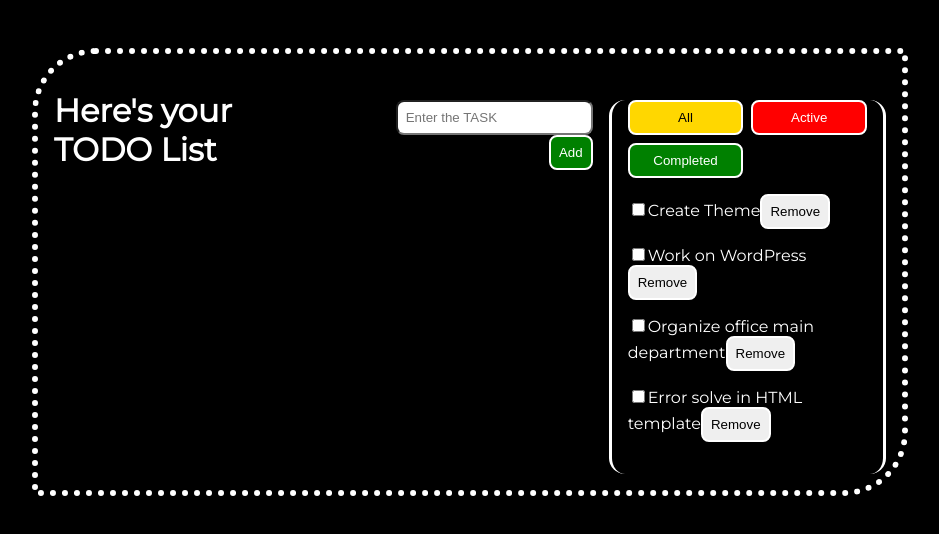
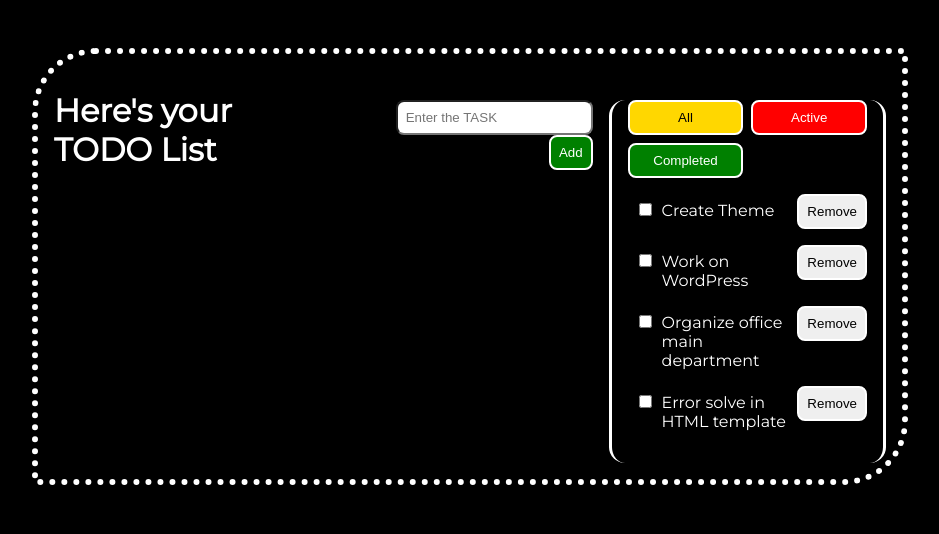
Before and after one commit to VIGNESHWAR-RV/my-todolist, a React (Create React App) app: page / in a window 1280 px wide. Shown: the top 534 px of the page, without its empty margins (16-955 px from the left). Built offline with nearby package versions, Linux system fonts and the light colour scheme.

Commit message:
aligning tasks

```diff
--- a/src/App.css
+++ b/src/App.css
@@ -103,3 +103,8 @@ button{
 .tasks{
   padding:0rem 0rem 1rem 0rem;
 }
+.task{
+  display:grid;
+  grid-template-columns: 0.5fr 2fr 1fr;
+  align-items: baseline;
+}
--- a/src/App.js
+++ b/src/App.js
@@ -39,7 +39,7 @@ return(
 
    {(type==="filter")
      ? (check===false)
-           ?<div style={style}>
+           ?<div style={style} className="task">
                <input type="checkbox" onClick={()=>{striking(!strike);
                                               for(let i of taskList){
                                                 if(i.task===task){
@@ -48,7 +48,7 @@ return(
                 <span>{task}</span>
             </div>
            : (check===true)
-              ?<div style={style1}>
+              ?<div style={style1} className="task">
                 <input type="checkbox" defaultChecked onClick={()=>{striking(!strike);
                                                for(let i of taskList){
                                                  if(i.task===task){
@@ -57,14 +57,14 @@ return(
                  <span><strike>{task}</strike></span></div>
            :""
      :  (check)
-              ? <div><input type="checkbox" defaultChecked onClick={()=>{striking(!strike);
+              ? <div classname="task"><input type="checkbox" defaultChecked onClick={()=>{striking(!strike);
                                                for(let i of taskList){
                                                  if(i.task===task){
                                                    i.check = !strike;
                                                  }};}}/>
                 {(strike)?<span><strike>{task}</strike></span>:<span>{task}</span>}
                 <button onClick={()=>removing(id)}>Remove</button></div>
-              :  <div><input type="checkbox" onClick={()=>{striking(!strike);
+              :  <div className="task"><input type="checkbox" onClick={()=>{striking(!strike);
                                                  for(let i of taskList){
                                                  if(i.task===task){
                                                    i.check = !strike;
```
